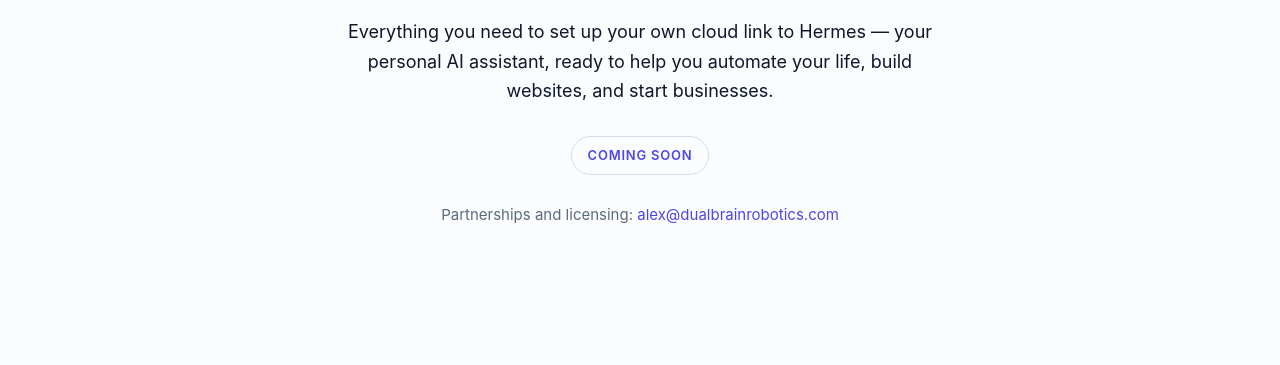
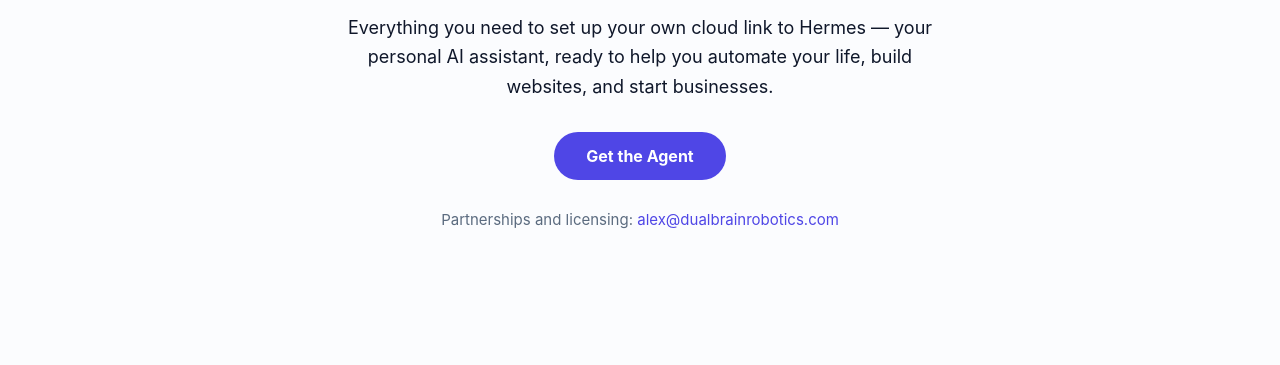
Before and after one commit to alexdurig/MyAIShortCut, a plain HTML site: page index.html in a window 1280 px wide. Shown: the part 435-800 px from the top of the page. Drawn offline with Linux system fonts and the light colour scheme.

Commit message:
Replace 'Coming soon' with a 'Get the Agent' buy button (Stripe link pending)

```diff
--- a/index.html
+++ b/index.html
@@ -44,11 +44,13 @@
   h1 { font-size: 42px; line-height: 1.12; letter-spacing: -0.02em; margin: 0 0 14px; }
   .tagline { color: var(--muted); font-size: 20px; margin: 0 0 20px; }
   .concept { font-size: 18px; margin: 0 0 30px; }
-  .soon {
-    display: inline-block; font-size: 13px; font-weight: 600;
-    letter-spacing: 0.06em; text-transform: uppercase; color: var(--accent);
-    border: 1px solid var(--hairline); border-radius: 999px; padding: 8px 16px; margin: 0 0 28px;
+  .buy {
+    display: inline-block; font-family: inherit; font-size: 16px; font-weight: 700;
+    color: #fff; background: var(--accent);
+    border: 0; border-radius: 999px; padding: 14px 32px; margin: 0 0 28px;
+    cursor: pointer; text-decoration: none;
   }
+  .buy:hover { background: #4338CA; }
   .contact { color: var(--muted); font-size: 15px; margin: 0; }
   .contact a { color: var(--accent); text-decoration: none; }
   .block { max-width: 720px; margin: 0 auto; padding: 40px 24px; border-top: 1px solid var(--hairline); }
@@ -97,7 +99,9 @@
       <p class="concept">Everything you need to set up your own cloud link to Hermes — your
         personal AI assistant, ready to help you automate your life, build websites, and
         start businesses.</p>
-      <span class="soon">Coming soon</span>
+      <!-- BUY BUTTON: when Stripe is ready, swap this for
+           <a class="buy" href="PASTE_STRIPE_PAYMENT_LINK">Get the Agent</a> -->
+      <button class="buy" type="button">Get the Agent</button>
       <p class="contact">Partnerships and licensing: <a href="mailto:alex@dualbrainrobotics.com">alex@dualbrainrobotics.com</a></p>
     </div>
   </main>
```
